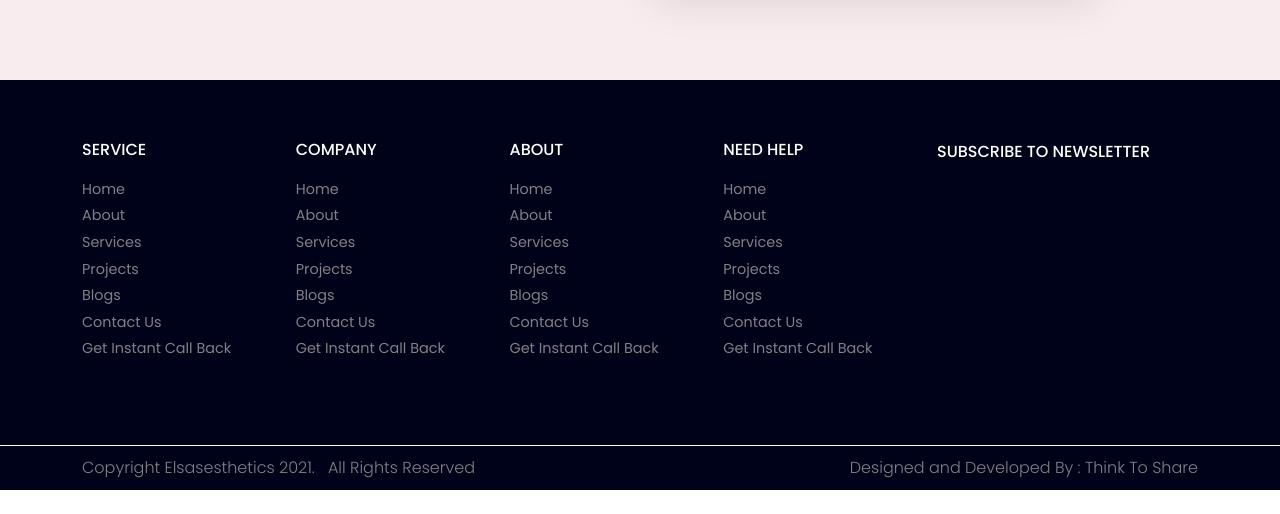
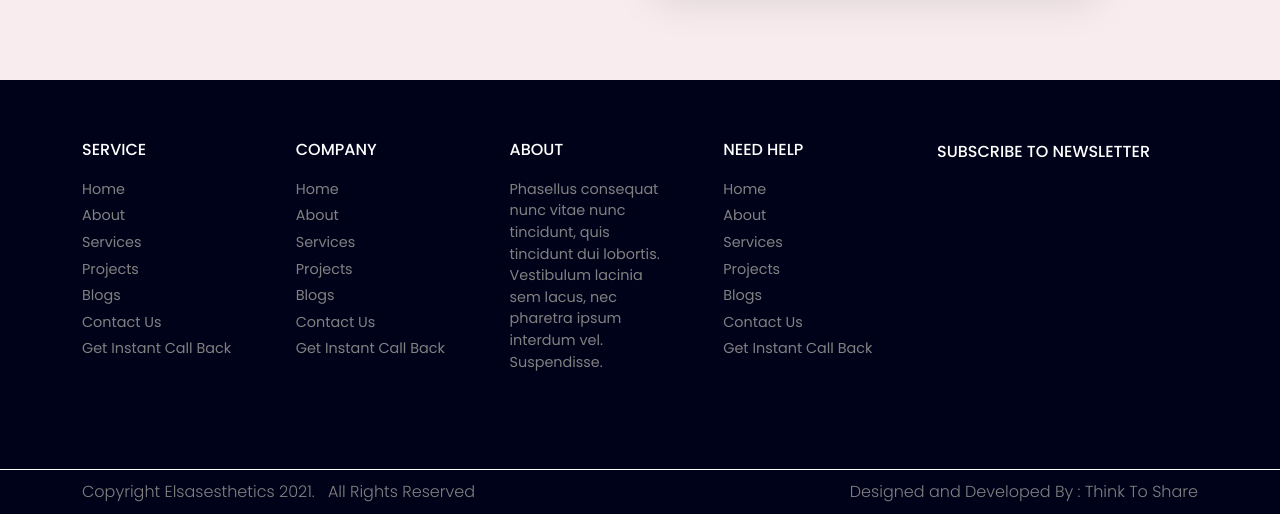
Before and after one commit to Think-To-Share/elsa-design, a website built with webpack: page index.html in a window 1280 px wide. Shown: the part 4974-5488 px from the top of the page. Before the commit the page ends 5464 px from the top, so only its background shows below. Built offline with nearby package versions, Linux system fonts and the light colour scheme.

Commit message:
About section modify

```diff
--- a/index.html
+++ b/index.html
@@ -479,17 +479,9 @@
                 </div>
                 <div class="col-md-2">
                     <h4 class="footer-wid-header">about</h4>
-                    <nav class="nav-section-buttom">
-                        <ul class="menu">
-                            <li><a href="#">Home</a></li>
-                            <li><a href="#">About</a></li>
-                            <li><a href="#">Services</a></li>
-                            <li><a href="#">Projects</a></li>
-                            <li><a href="#">Blogs</a></li>
-                            <li><a href="#">Contact Us</a></li>
-                            <li><a href="#">Get Instant Call Back</a></li>
-                        </ul>
-                    </nav>
+                    <div class="textwidget">
+                        <p>Phasellus consequat nunc vitae nunc tincidunt, quis tincidunt dui lobortis. Vestibulum lacinia sem lacus, nec pharetra ipsum interdum vel. Suspendisse.</p>
+                    </div>
                 </div>
                 <div class="col-md-2">
                     <h4 class="footer-wid-header">need help</h4>
--- a/src/scss/_footer.scss
+++ b/src/scss/_footer.scss
@@ -10,12 +10,16 @@
         font-weight: 500;
         margin-bottom: 20px;
     }
-
+        .textwidget{
+            color:#818181;
+            font-size: 0.9em;
+        }
     .menu{
         text-decoration: none;
         margin: 0;
         padding: 0;
         color: #818181;
+
 
         li {
             list-style-type: none;
```
Also changed, not shown: 3 other files.
